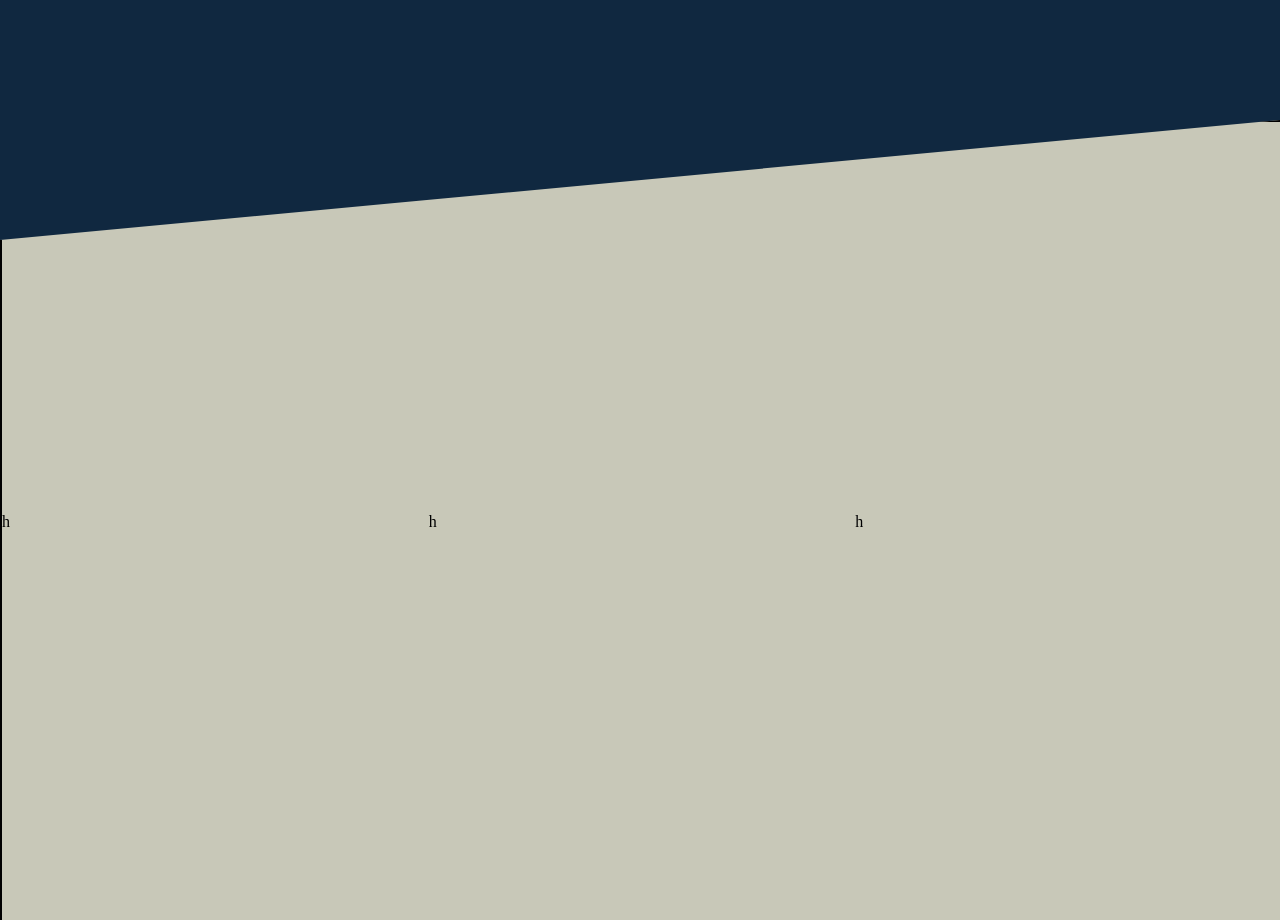
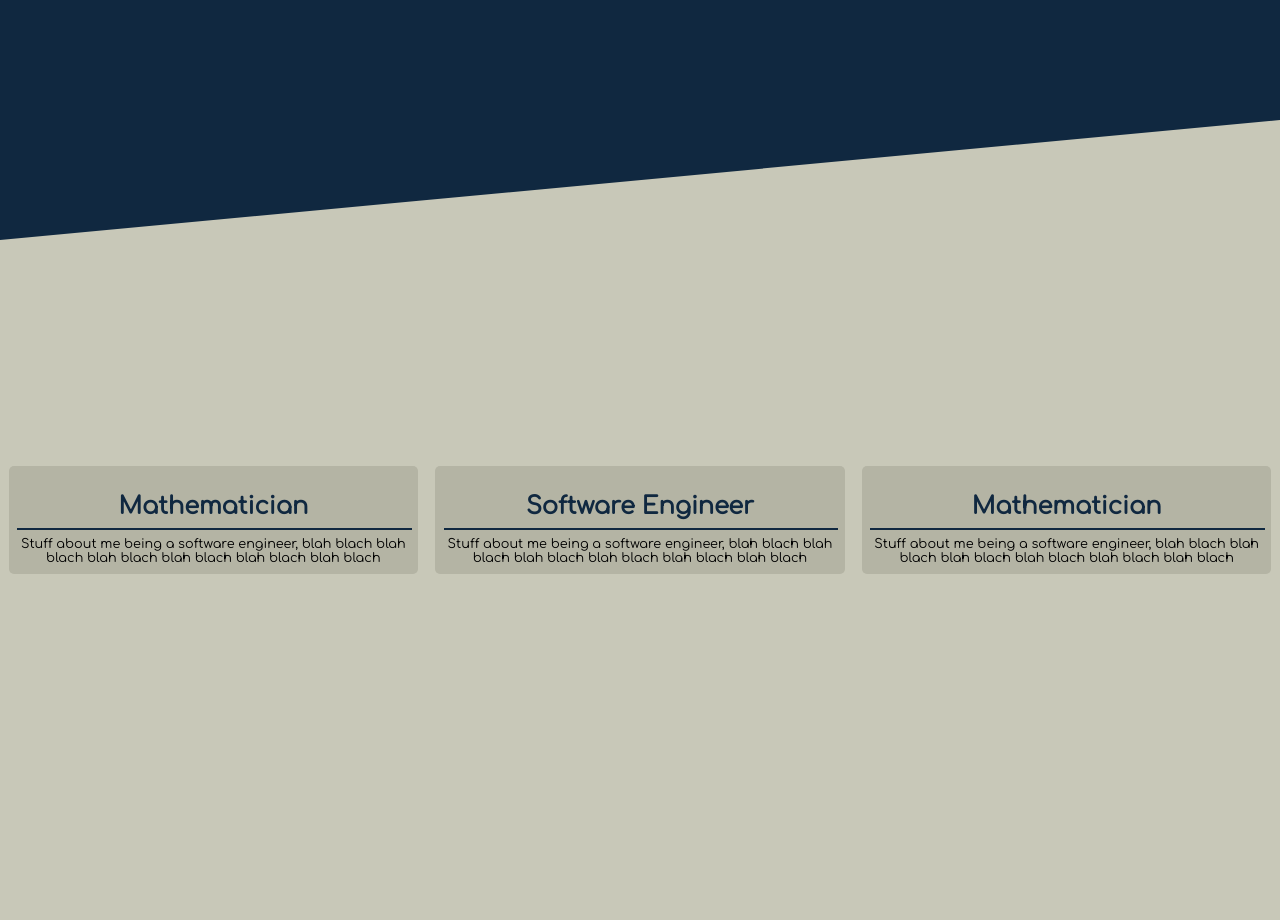
Before and after one commit to nu7124/NadimPersonalSite, a Gatsby site: page / in a window 1280 px wide. Shown: the part 560-1484 px from the top of the page. Built offline with nearby package versions, Linux system fonts and the light colour scheme; Gatsby itself is replaced by a stand-in of ours.

Commit message:
worked on display of about, need to add content

```diff
--- a/src/components/About/about.css
+++ b/src/components/About/about.css
@@ -1,8 +1,33 @@
 #aboutComp {
     display: grid;
     grid-template-columns: repeat(3, 1fr);
-    border:2px solid black;
     width:100vw;
     height: 100vh;
     align-content: center;
+    text-align: center;
+    font-family: 'Comfortaa', cursive;
 }
+
+.aboutComp_card {
+    /* border:2px solid black; */
+    padding:2%;
+    margin:2%;
+    border-radius: 5px;
+    background-color: #B4B4A4;
+    color:black;
+}
+
+.aboutComp_card_line {
+    border:1px solid #102840;
+    width:100%;
+    margin-top:2%;
+    margin-bottom:2%;
+}
+
+.aboutComp_card_title {
+    color:#102840;
+}
+
+.aboutComp_card_desc {
+    font-size: .8rem;
+}
--- a/src/components/About/about.js
+++ b/src/components/About/about.js
@@ -5,9 +5,26 @@ class about extends React.Component {
     render() {
       return (
         <div id="aboutComp">
-            <div>h</div>
-            <div>h</div>
-            <div>h</div>
+            <div className="aboutComp_card">
+                <img src=""/>
+                <h2 className="aboutComp_card_title">Mathematician</h2>
+                <div className="aboutComp_card_line"></div>
+                <p className="aboutComp_card_desc">Stuff about me being a software engineer, blah blach blah blach blah blach blah blach blah blach blah blach</p>
+            </div>
+
+            <div className="aboutComp_card">
+                <img src=""/>
+                <h2 className="aboutComp_card_title">Software Engineer</h2>
+                <div className="aboutComp_card_line"></div>
+                <p className="aboutComp_card_desc">Stuff about me being a software engineer, blah blach blah blach blah blach blah blach blah blach blah blach</p>
+            </div>
+
+            <div className="aboutComp_card">
+                <img src=""/>
+                <h2 className="aboutComp_card_title">Mathematician</h2>
+                <div className="aboutComp_card_line"></div>
+                <p className="aboutComp_card_desc">Stuff about me being a software engineer, blah blach blah blach blah blach blah blach blah blach blah blach</p>
+            </div>
         </div>
       );
     }
```
